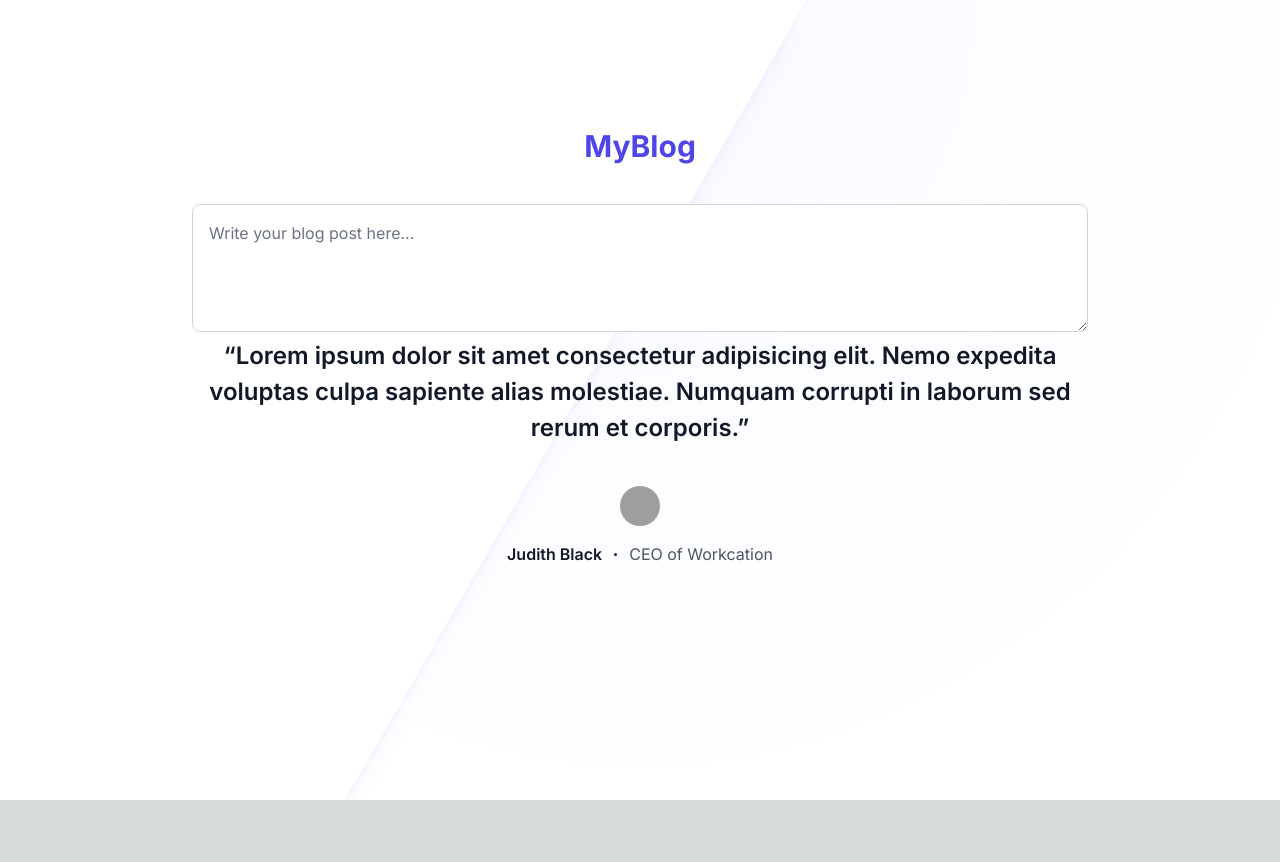
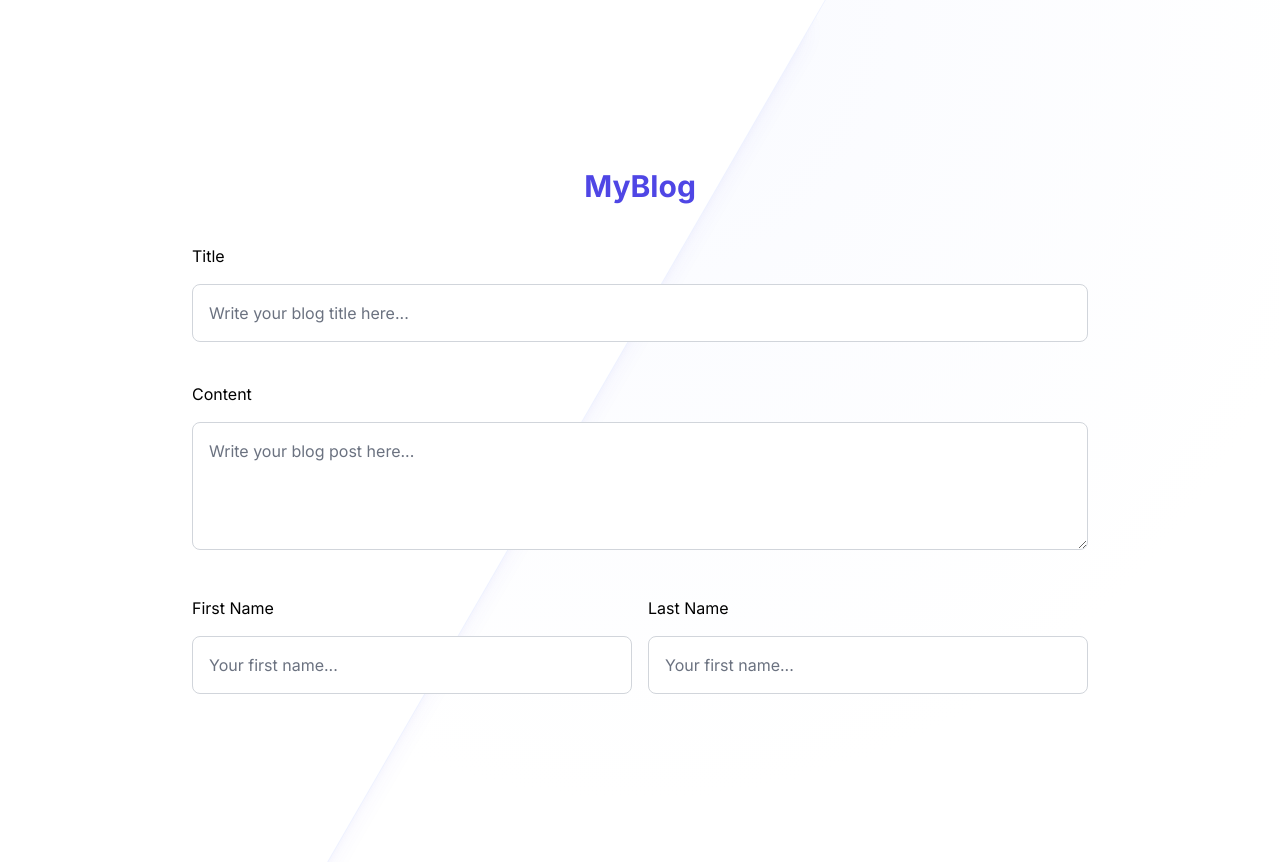
Before and after one commit to shawnweigand/next-blog, a Next.js app: page / in a window 1280 px wide. Before the commit the page ends 800 px from the top, so only its background shows below. Built offline with nearby package versions, Linux system fonts and the light colour scheme; grey boxes are pictures that could not be loaded.

Commit message:
finish inputs

```diff
--- a/src/app/page.tsx
+++ b/src/app/page.tsx
@@ -2,35 +2,37 @@
 export default function Home() {
   return (
     <section className="relative isolate overflow-hidden bg-white px-6 py-24 sm:py-32 lg:px-8 min-h-screen">
+
+      {/* Background */}
       <div className="absolute inset-0 -z-10 bg-[radial-gradient(45rem_50rem_at_top,theme(colors.indigo.100),white)] opacity-20" />
       <div className="absolute inset-y-0 right-1/2 -z-10 mr-16 w-[200%] origin-bottom-left skew-x-[-30deg] bg-white shadow-xl shadow-indigo-600/10 ring-1 ring-indigo-50 sm:mr-28 lg:mr-0 xl:mr-16 xl:origin-center" />
+
+      {/* Content */}
       <div className="mx-auto max-w-2xl lg:max-w-4xl">
-        <p className="text-center text-3xl font-bold text-indigo-600">MyBlog</p>
-        {/* <img alt="" src="https://tailwindui.com/img/logos/workcation-logo-indigo-600.svg" className="mx-auto h-12" /> */}
-        <figure className="mt-10">
-          <textarea className="w-full h-32 max-h-64 p-4 text-gray-900 placeholder-gray-500 border border-gray-300 rounded-lg focus:ring-indigo-500 focus:border-indigo-500" placeholder="Write your blog post here..." />
-          <blockquote className="text-center text-xl font-semibold leading-8 text-gray-900 sm:text-2xl sm:leading-9">
-            <p>
-              “Lorem ipsum dolor sit amet consectetur adipisicing elit. Nemo expedita voluptas culpa sapiente alias
-              molestiae. Numquam corrupti in laborum sed rerum et corporis.”
-            </p>
-          </blockquote>
-          <figcaption className="mt-10">
-            <img
-              alt=""
-              src="https://images.unsplash.com/photo-1494790108377-be9c29b29330?ixlib=rb-1.2.1&ixid=eyJhcHBfaWQiOjEyMDd9&auto=format&fit=facearea&facepad=2&w=256&h=256&q=80"
-              className="mx-auto h-10 w-10 rounded-full"
-            />
-            <div className="mt-4 flex items-center justify-center space-x-3 text-base">
-              <div className="font-semibold text-gray-900">Judith Black</div>
-              <svg width={3} height={3} viewBox="0 0 2 2" aria-hidden="true" className="fill-gray-900">
-                <circle r={1} cx={1} cy={1} />
-              </svg>
-              <div className="text-gray-600">CEO of Workcation</div>
+        <h1 className="py-10 text-center text-3xl text-indigo-600 font-bold ">MyBlog</h1>
+
+        {/* Form */}
+        <div>
+          {/* Title */}
+          <h2 className="text-black">Title</h2>
+          <input className="w-full p-4 mt-4 mb-10 text-gray-900 placeholder-gray-500 border border-gray-300 rounded-lg focus:ring-indigo-500 focus:border-indigo-500" placeholder="Write your blog title here..." />
+          {/* Content */}
+          <h2 className="text-black">Content</h2>
+          <textarea className="w-full h-32 max-h-64 p-4 mt-4 mb-10 text-gray-900 placeholder-gray-500 border border-gray-300 rounded-lg focus:ring-indigo-500 focus:border-indigo-500" placeholder="Write your blog post here..." />
+          {/* Author */}
+          <div className="grid gap-4 grid-cols-2">
+            <div className="flex flex-col justify-start">
+              <h2 className="text-black">First Name</h2>
+              <input className="w-full p-4 mt-4 mb-10 text-gray-900 placeholder-gray-500 border border-gray-300 rounded-lg focus:ring-indigo-500 focus:border-indigo-500" placeholder="Your first name..." />
             </div>
-          </figcaption>
-        </figure>
+            <div className="flex flex-col justify-start">
+              <h2 className="text-black">Last Name</h2>
+              <input className="w-full p-4 mt-4 mb-10 text-gray-900 placeholder-gray-500 border border-gray-300 rounded-lg focus:ring-indigo-500 focus:border-indigo-500" placeholder="Your first name..." />
+            </div>
+          </div>
+        </div>
       </div>
+
     </section>
   )
 }
```
